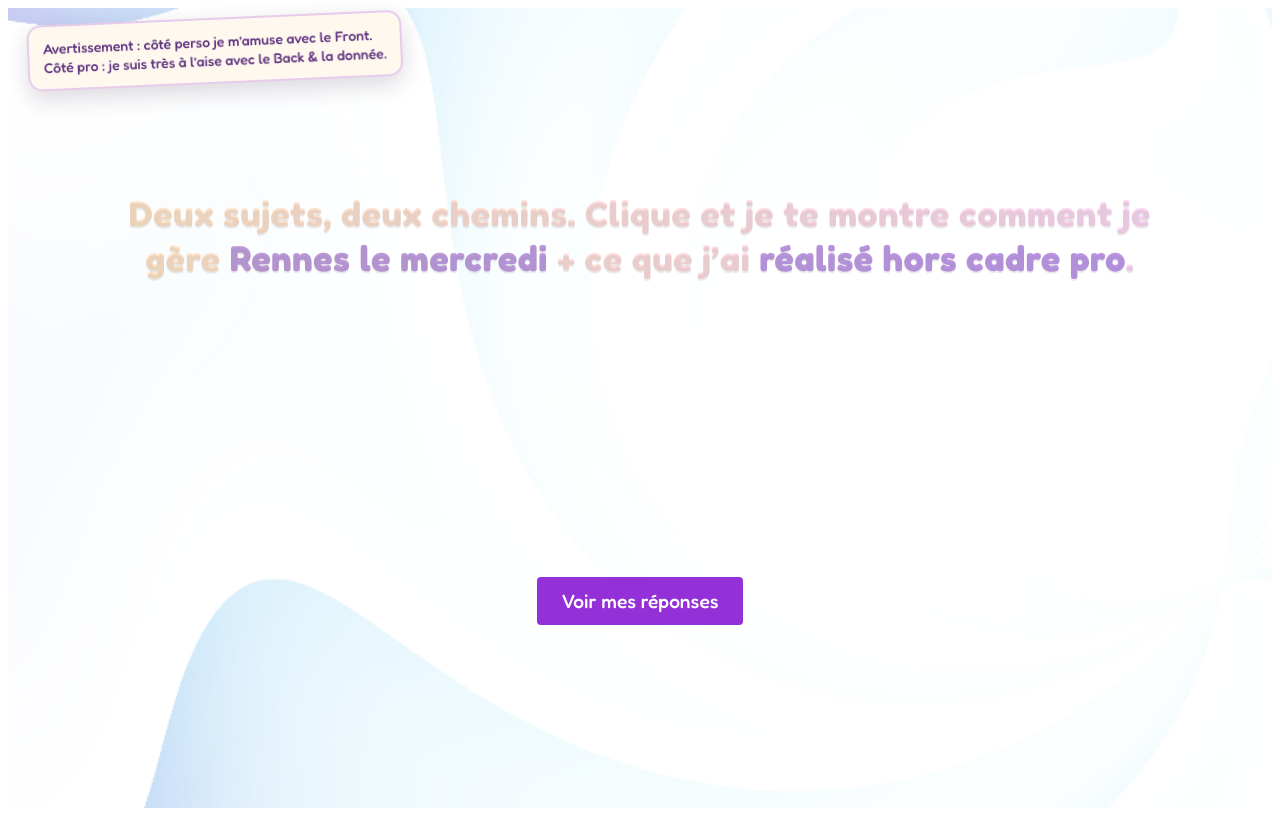
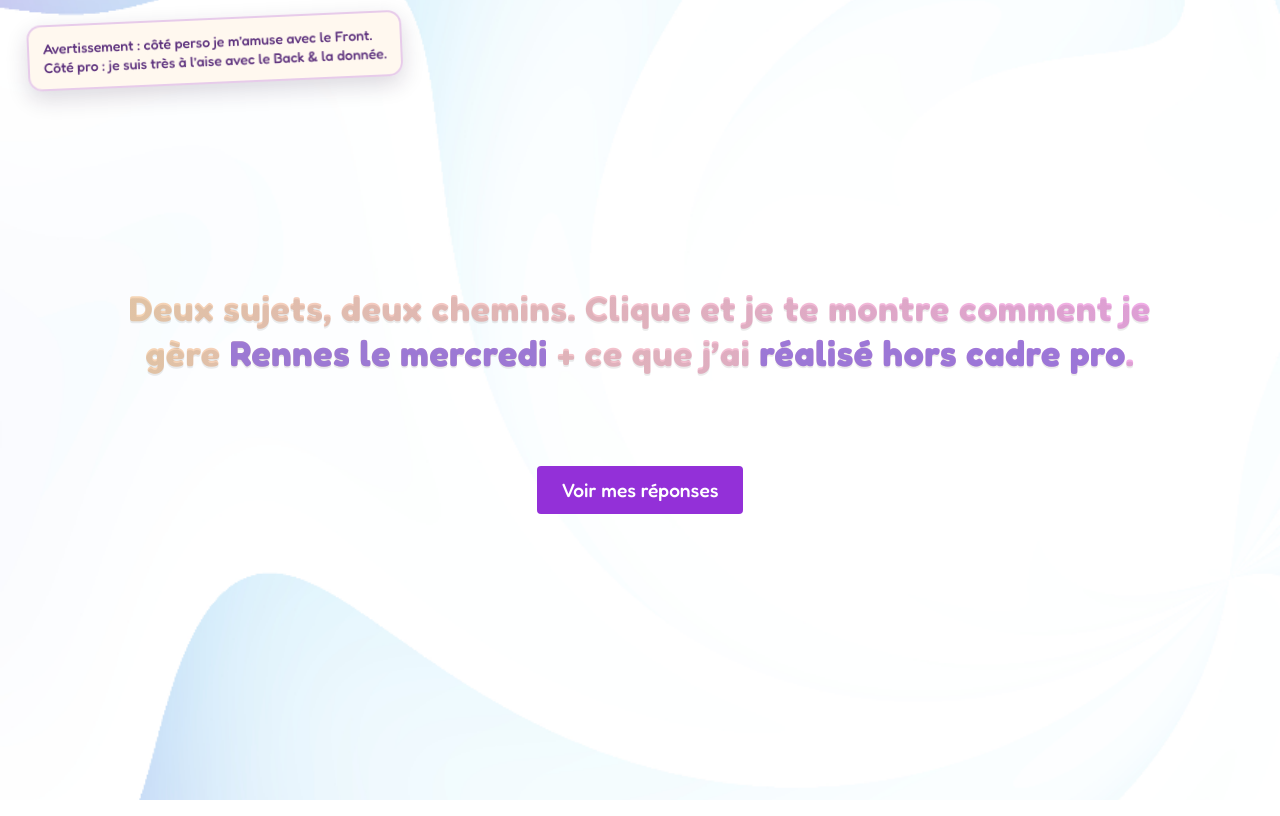
Before and after one commit to VAcheronPradelAlyssa/jarvi, an Angular app: page /home in a window 1280 px wide. Built offline with nearby package versions, Linux system fonts and the light colour scheme.

Commit message:
refonte des styles du composant d'accueil : passage à un affichage flex, ajustement des marges et amélioration des arrière-plans

```diff
--- a/src/app/components/home/home.scss
+++ b/src/app/components/home/home.scss
@@ -1,12 +1,16 @@
 :host {
-    display: grid;
-    place-items: center;
-    width: 100%;
-    min-height: 100vh;
-    padding: clamp(16px, 4vw, 416px);
-    box-sizing: border-box;
+  display: flex;
+  flex-direction: column;
+  justify-content: center;
+  align-items: center;
+  gap: 90px;
+  width: 100%;
+  height: 100dvh;
+  padding: clamp(16px, 4vw, 48px);
+  box-sizing: border-box;
+  overflow: hidden;
 
-    background: url("/assets/fondcv.png") center / cover no-repeat;
+  background: url("/assets/fondcv.png") center / cover no-repeat;
 }
 
 .subtitle {
@@ -21,20 +25,20 @@
     letter-spacing: 0.02em;
     line-height: 1.25;
     text-shadow: 0 2px 0 rgba(0, 0, 0, 0.08);
-    background: linear-gradient(90deg, rgb(255, 230, 198) 0%, rgb(250, 215, 247) 100%);
+    background: linear-gradient(90deg, rgb(245, 215, 175) 0%, rgb(240, 169, 235) 100%);
     -webkit-background-clip: text;
     background-clip: text;
     -webkit-text-fill-color: transparent;
 }
 .subtitle strong {
-  -webkit-text-fill-color: rgba(147, 112, 216, 0.637);
+  -webkit-text-fill-color: rgba(147, 112, 216, 0.89);
   background: none;
   -webkit-background-clip: border-box;
   background-clip: border-box;
 }
 
 button {
-  margin-top: 32px;
+  margin-top: 0;
   padding: 12px 24px;
   font-size: 1.2rem;
   font-family: "Fredoka", sans-serif;
--- a/src/styles.scss
+++ b/src/styles.scss
@@ -1,2 +1,8 @@
 /* You can add global styles to this file, and also import other style files */
 @import url("https://fonts.googleapis.com/css2?family=Fredoka:wght@500;700&display=swap");
+
+html,
+body {
+	margin: 0;
+	height: 100%;
+}
```
